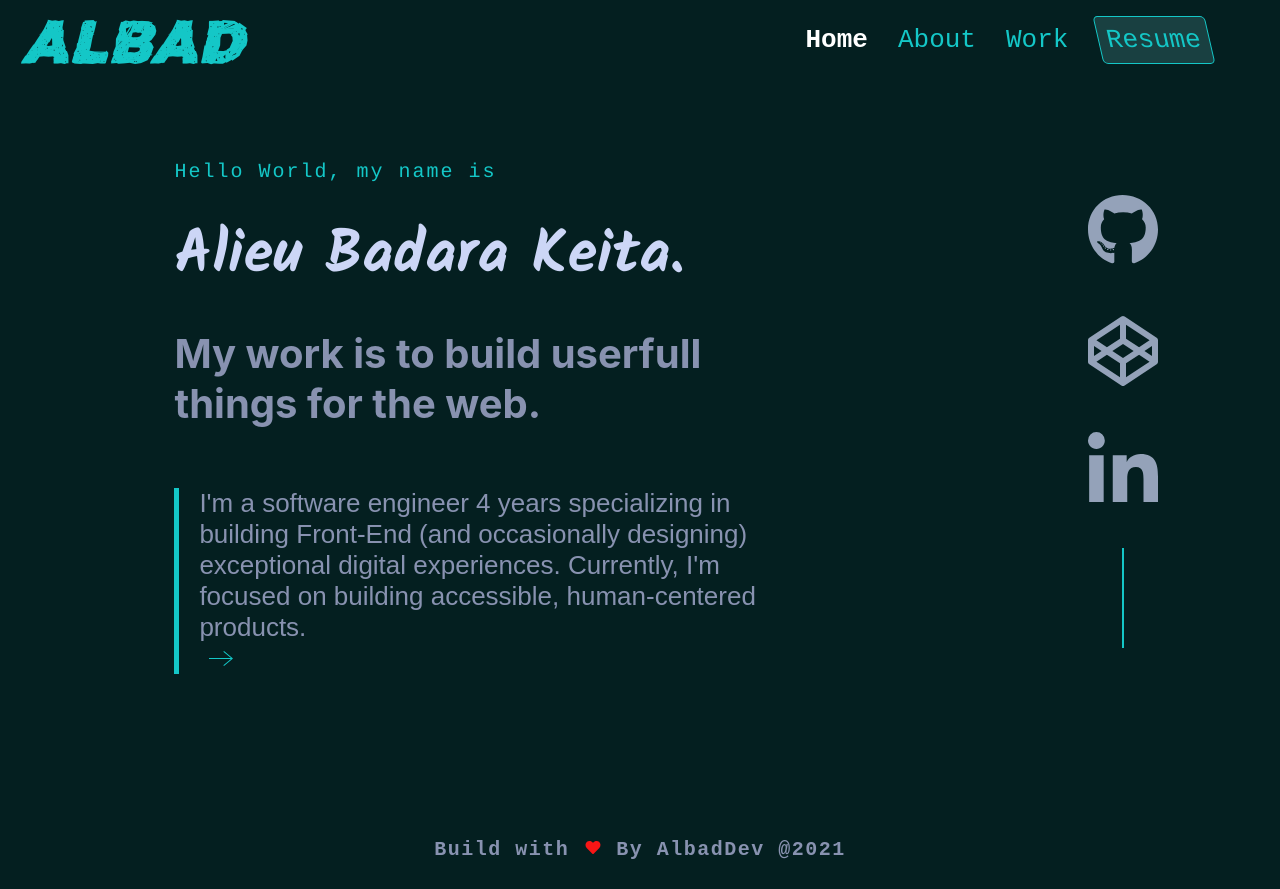
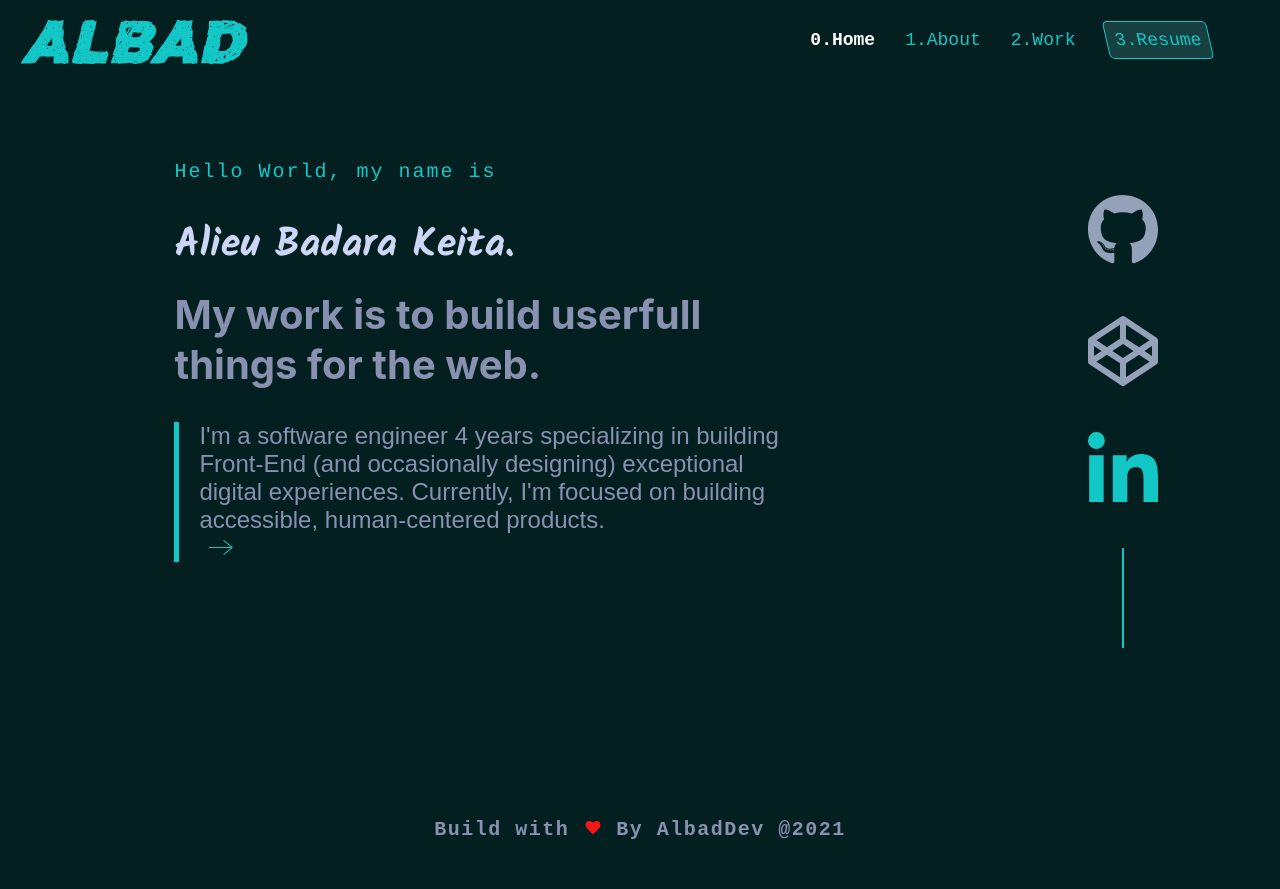
Before and after one commit to AlbadDev/portfolio_v1, a Next.js app: page / in a window 1280 px wide. Built offline with nearby package versions, Linux system fonts and the light colour scheme.

Commit message:
Update: Customize scss style details spase, color and more

```diff
--- a/components/Footer.js
+++ b/components/Footer.js
@@ -1,17 +1,20 @@
 import style from '../styles/Footer.module.scss'
 import {FaHeart} from 'react-icons/fa'
+import FirstLoad from '../utils/FirstLoad'
 
 
 const Footer = () => {
     return (
+
         <section className={style.section}>
             <a href='https://github.com/AlbadDev/portfolio_v1' target='_blank'  rel="noreferrer" className={style.a}>
                 {/* <footer> */}
-                    <p> Build with <FaHeart className={style.FaHeart}/> By AlbadDev @2021</p>
+                    <p><FirstLoad> Build with <FaHeart className={style.FaHeart}/> By AlbadDev @2021</FirstLoad></p>
                     <p ></p>
                 {/* </footer> */}
             </a>
         </section>
+
     )
 }
 
--- a/components/Navbar.js
+++ b/components/Navbar.js
@@ -2,17 +2,18 @@ import style from '../styles/Navbar.module.scss'
 import Link from 'next/link'
 import { FaStream } from 'react-icons/fa'
 import ActiveLink from './Helper/ActiveLink'
+import FirstLoad from '../utils/FirstLoad'
 
-const Navbar = () => {
+export const Navbar = () => {
     return (
         <nav className={style.nav}>
             <i>Albad</i>
             <section className={style.section}>
                 <ul>
-                    <li><Link href='/'><ActiveLink  href='/'> Home </ActiveLink></Link></li>
-                    <li><Link href='/about'><ActiveLink href='/about'> About </ActiveLink></Link></li>
-                    <li><Link href='/project'><ActiveLink href='/project'>Work</ActiveLink></Link></li>
-                    <li className={style.resume} style={{color:'#14c7c7'}}><Link href='/resume'><ActiveLink href='/resume'>Resume</ActiveLink></Link></li>
+                    <li><Link href='/'><FirstLoad ><ActiveLink  href='/'> 0.Home </ActiveLink></FirstLoad></Link></li>
+                    <li><Link href='/about'><ActiveLink href='/about'><FirstLoad > 1.About </FirstLoad> </ActiveLink></Link></li>
+                    <li><Link href='/project'><ActiveLink href='/project'><FirstLoad >2.Work</FirstLoad></ActiveLink></Link></li>
+                    <li className={style.resume} style={{color:'#14c7c7'}}><Link href='/resume'><ActiveLink href='/resume'><FirstLoad >3.Resume</FirstLoad></ActiveLink></Link></li>
                 </ul>
             </section>
             <FaStream className={style.menu} style={{height:30}}/>
@@ -21,3 +22,4 @@ const Navbar = () => {
 }
 
 export default Navbar
+/*  */
--- a/components/Social.js
+++ b/components/Social.js
@@ -1,19 +1,20 @@
 import Link from 'next/link'
 import style from '../styles/Social.module.scss'
 import {FaGithub, FaCodepen, FaLinkedinIn } from 'react-icons/fa'
-import Reveal from '../utils/Reveal'
+import FirstLoad from '../utils/FirstLoad'
 
-const Social = () => {
+export const Social = () => {
     return (
+        <FirstLoad>
         <section className={style.social}>
             <div>
                 <ul>
-                    <li ><Link href='https://github.com/AlbadDev' target='_blank' className={style.gitHub} ><FaGithub className={style.Link} /></Link></li>
-                    <li ><Link href='https://codepen.io/Badara' a target='_blank' className={style.codePen}><FaCodepen className={style.Link}/></Link></li>
-                    <li ><Link href='https://www.linkedin.com/in/alieu-badara-keita-ba1a3a205/' target='_blank' className={style.linkedIn}><FaLinkedinIn className={style.Link}/></Link></li>
+                    <li ><Link href='https://github.com/AlbadDev' target='_blank' className={style.gitHub} ><FirstLoad ><FaGithub className={style.Link} /></FirstLoad></Link></li>
+                    <li ><Link href='https://codepen.io/Badara' a target='_blank' className={style.codePen}><FirstLoad ><FaCodepen className={style.Link}/></FirstLoad></Link></li>
+                    <li ><Link href='https://www.linkedin.com/in/alieu-badara-keita-ba1a3a205/' target='_blank' className={style.linkedIn}><FirstLoad ><FaLinkedinIn className={style.Link}/></FirstLoad></Link></li>
                 </ul>
             </div>
-        </section>
+        </section></FirstLoad>
     )
 }
 
--- a/styles/ExperienceCard.module.scss
+++ b/styles/ExperienceCard.module.scss
@@ -99,12 +99,12 @@
                         padding: 5px;
                         margin-right: 10px;
                         height: 40px;
-                        border: 1px solid #14c7c7;
+                        border: 1px solid #14c7c715;
                         color: #14c7c7;
                         cursor: pointer;
                     }
                     .listOfTechno:hover {
-                        background-color: #14c7c754;
+                        background-color: #14c7c72a;
                         color: #ccd6f6;
                     }
                 }
--- a/styles/Navbar.module.scss
+++ b/styles/Navbar.module.scss
@@ -33,7 +33,7 @@
             li {
                 margin-right: 30px;
                 color: #14c7c7;
-                font-size: 26px;
+                font-size: 18px;
                 font-family: 'SF Mono','Fira Code','Fira Mono','Roboto Mono',monospace;
                 text-decoration-color: #14c7c7;
                 a:active{
--- a/styles/Social.module.scss
+++ b/styles/Social.module.scss
@@ -29,9 +29,12 @@
             //     color: rgba(110, 17, 216, 0.534);
 
             // }
-            // .linkedIn {
-            //     color: rgba(28, 28, 170, 0.678);
-            // }
+            .linkedIn {
+                color: #14c7c7;
+            }
+            .linkedIn:hover {
+                color: #14c7c73b;
+            }
             // .linkedIn:hover {
             //     color: rgb(28, 28, 170);
             // }
@@ -48,7 +51,8 @@
             // }
         }
         li:hover {
-                color: #14c7c7;
+              //  color: #14c7c7;
+              color: #14c7c73b;
 
             }
 
--- a/styles/WelcomPage.module.scss
+++ b/styles/WelcomPage.module.scss
@@ -17,7 +17,7 @@
 
         #name {
             width: 100%;
-            font-size: clamp(30px, 8vw, 60px);
+            font-size: clamp(20px, 8vw, 40px);
             //color: #14c7c7;
 
         }
@@ -25,6 +25,8 @@
 
 
         .description {
+            margin-top: -1px;
+            font-size: 24px;
             .aboutLink {
                 display: inline-flex;
                 fill: currentColor;
@@ -114,6 +116,7 @@
             }
 
             .description {
+
                 font-size: 20px;
                 width: 90%;
                 background-color: none;
@@ -142,10 +145,11 @@
 
 
             .description {
-                font-size: 20px;
+                //border: 2px solid red;
+                font-size: 24px;
                 width: 70%;
                 background-color: none;
-                margin-left: 60px;
+                margin-left: 110px;
             }
         }
     }
@@ -171,12 +175,13 @@
 
             #name {
                 width: 100%;
-                font-size: clamp(40px, 8vw, 80px);
+                font-size: clamp(10px, 6vw, 40px);
 
             }
 
             .description {
-                font-size: 40px;
+                font-size: 30px;
+
                 width: 70%;
                 background-color: none;
                 //margin-left: 60px;
--- /dev/null
+++ b/utils/FirstLoad.jsx
@@ -0,0 +1,64 @@
+'use client'
+import React, {useEffect, useRef} from 'react'
+import { motion, useInView, useAnimation } from 'framer-motion'
+import dynamic from 'next/dynamic'
+
+
+
+
+
+export const  FirstLoad = ({children, width='100%'}) => {
+
+    const ref = useRef(null)
+    const isInView = useInView(ref, {once: true})
+    const mainControls = useAnimation()
+    // const slideControls = useAnimation()
+
+    useEffect(() => {
+        if(isInView) {
+            mainControls.start("visible")
+            // slideControls.start("visible")
+        }
+    }, [isInView])
+
+  return (
+    <div ref={ref} style={{position:"relative", width, overflow:"hidden"}}>
+        <motion.div
+            variants={{
+                hidden: { opacity: 0, y: 75},
+                visible: { opacity: 1, y: 0}
+
+            }}
+            initial="hidden"
+            animate={mainControls}
+            transition={{ duration:0.8, delay:0.35}}
+
+        >
+            {children}
+        </motion.div>
+        {/* <motion.div
+            variants={{
+                hidden: { left: 0},
+                visible: {left: "100%"}
+            }}
+            initial="hidden"
+            animate={slideControls}
+            transition={{ duration: 0.5, ease:'easeIn'}}
+            style={{
+                position:"absolute",
+                top:4,
+                bottom:4,
+                left:0,
+                rigth:0,
+                backgroundColor: '#136D6D',
+                zIndex: 20,
+               width
+            }}
+        /> */}
+
+    </div>
+  )
+}
+
+//export default FirstLoad
+export default dynamic (() => Promise.resolve(FirstLoad), {ssr: false})
```
Also changed, not shown: components/Resume.js (+7 -2 lines), pages/about.js (+13 -4 lines), styles/About.module.scss (+7 -5 lines), styles/MyResume.module.scss (+8 -6 lines).
